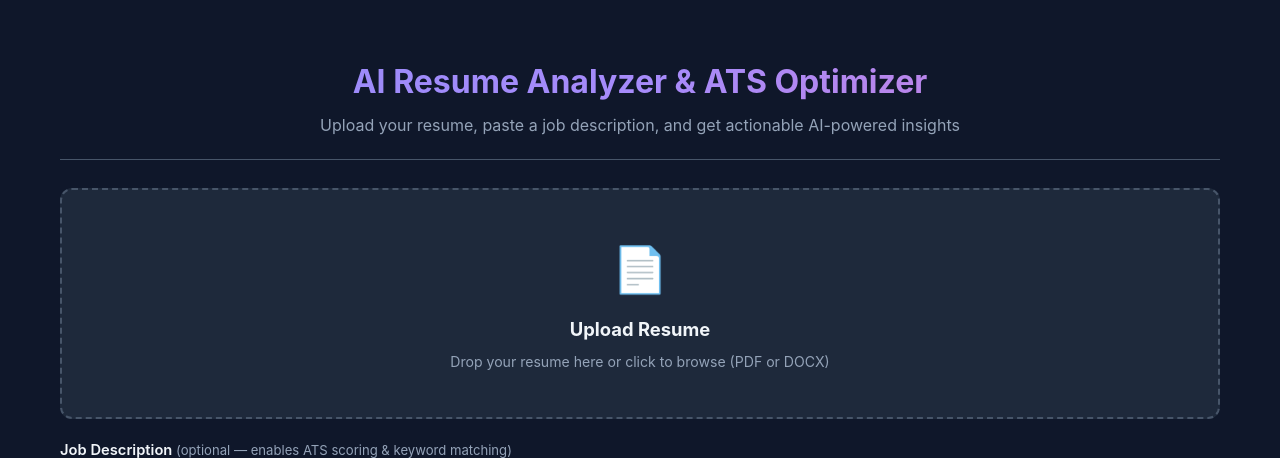
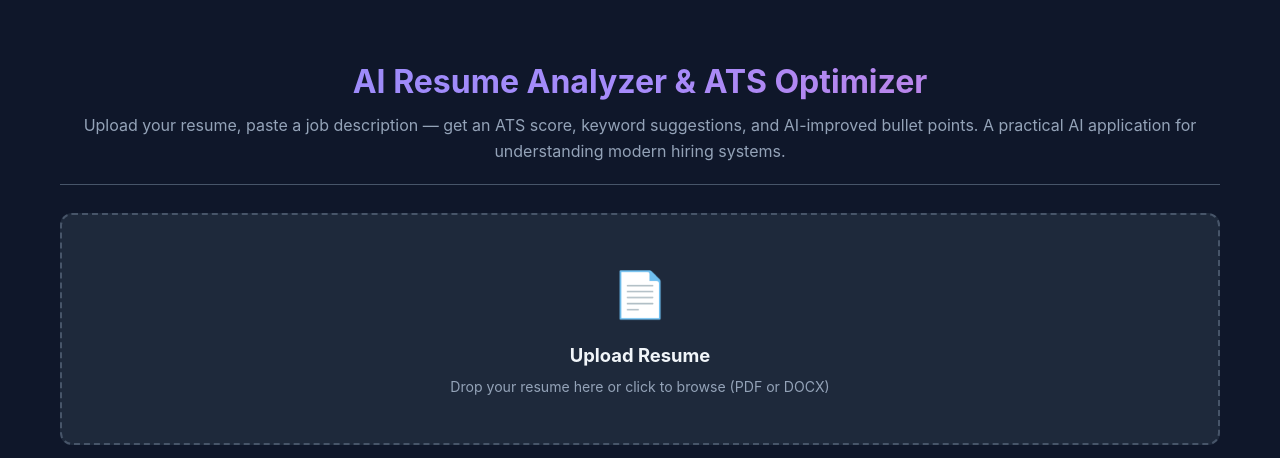
Before and after one commit to augsatr/Ai-Resume-Analyzer-ATS-Optimizer-, a Flask app: page / in a window 1280 px wide. Shown: the top 458 px of the page. Run offline with Flask 3, Linux system fonts and the light colour scheme.

Commit message:
Correct project description with proper English

```diff
--- a/templates/index.html
+++ b/templates/index.html
@@ -10,7 +10,7 @@
   <div class="container">
     <header>
       <h1>AI Resume Analyzer &amp; ATS Optimizer</h1>
-      <p>Upload your resume, paste a job description, and get actionable AI-powered insights</p>
+      <p>Upload your resume, paste a job description — get an ATS score, keyword suggestions, and AI-improved bullet points. A practical AI application for understanding modern hiring systems.</p>
     </header>
 
     <div class="upload-card" id="uploadCard">
```
Also changed, not shown: README.md.
